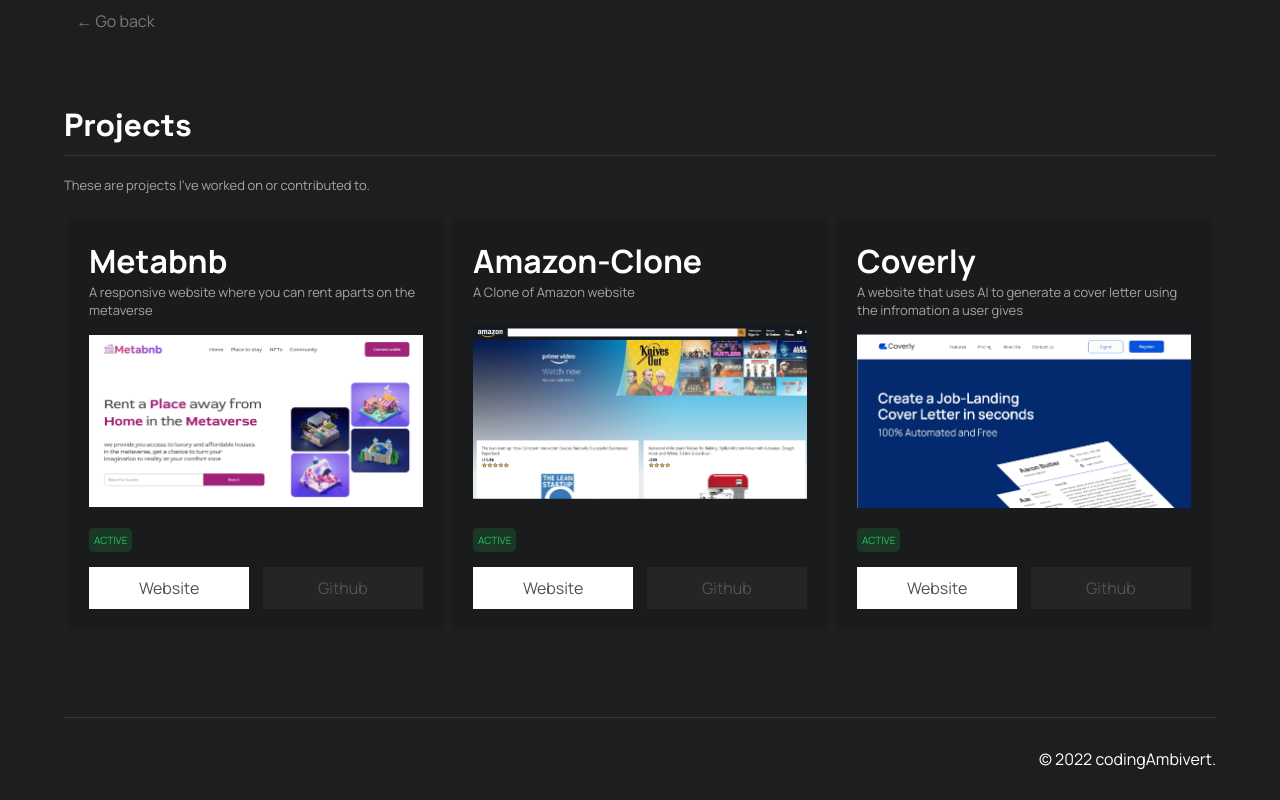
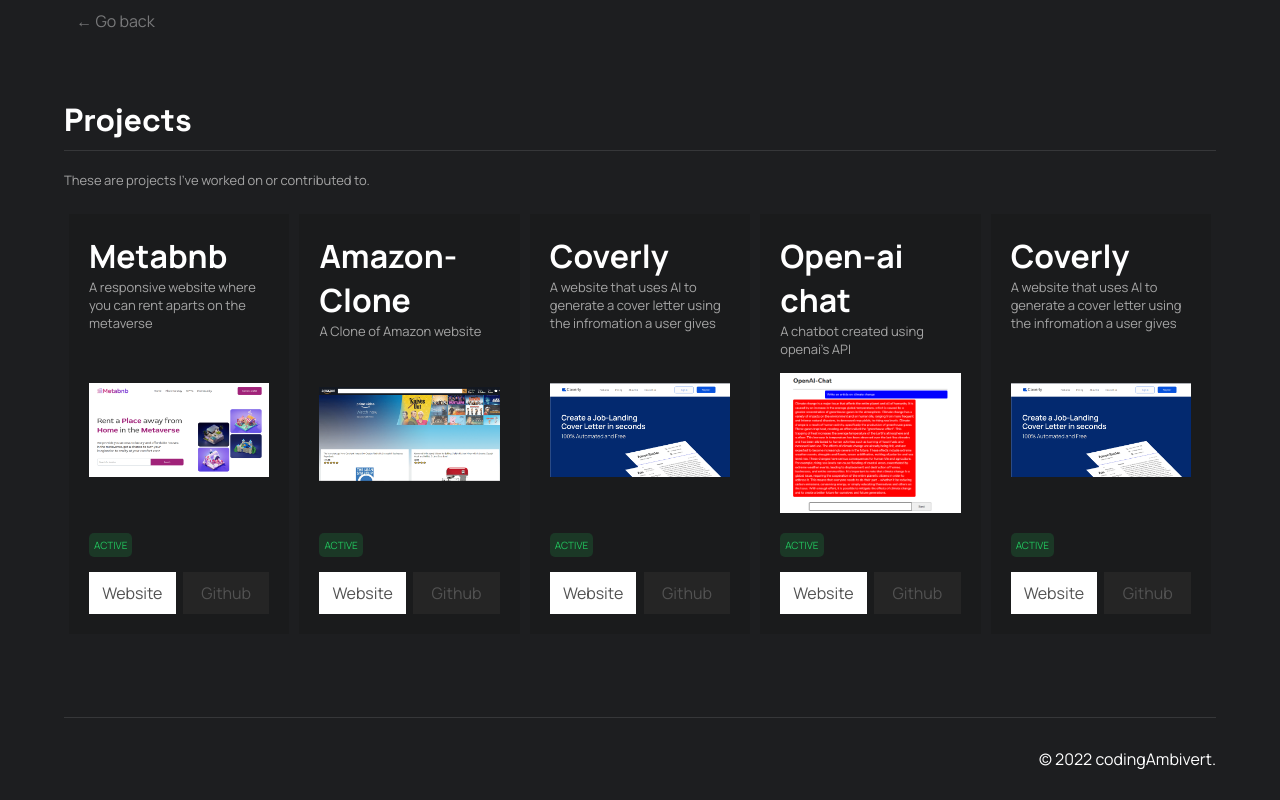
Before and after one commit to h3th-IV/portFolio, a React (Create React App) app: page /projects in a window 1280 px wide. Built offline with nearby package versions, Linux system fonts and the light colour scheme.

Commit message:
openai chat project inclusion

```diff
--- a/src/About.jsx
+++ b/src/About.jsx
@@ -43,6 +43,7 @@
         <li>Tailwind</li>
         <li>JavaScript</li>
         <li>React js</li>
+        <li>Next js</li>
         <li>Git</li>
       </ul>
       <Footer navValue={navValue} />
--- a/src/Projects.jsx
+++ b/src/Projects.jsx
@@ -5,6 +5,7 @@
 import coverlyImg from "./img/coverly.png";
 import metaBnbimg from "./img/meta-bnb.png";
 import amazonCloneImg from "./img/amazon-clone.png";
+import openaiChatImg from "./img/openai chat.png";
 
 function Projects() {
   const { navValue } = useNav(true);
@@ -121,6 +122,73 @@
               </div>
             </div>
           </div>
+          <div className="projects__cardWrapper">
+            <div>
+              <h1>Open-ai chat</h1>
+              <p>A chatbot created using openai's API</p>
+            </div>
+            <a
+              href="https://openaichatbot.vercel.app/"
+              target="_blank"
+              rel="noreferrer"
+            >
+              <img src={openaiChatImg} alt="openaiChatImage" />
+            </a>
+            <div>
+              <div className="projects__active">ACTIVE</div>
+              <div className="projects__buttons">
+                <a
+                  href="https://openaichatbot.vercel.app/"
+                  target="_blank"
+                  rel="noreferrer"
+                  id="project__website"
+                >
+                  Website
+                </a>
+
+                <a
+                  href="https://github.com/codeAmbivert/openai-chat"
+                  target="_blank"
+                  rel="noreferrer"
+                >
+                  Github
+                </a>
+              </div>
+            </div>
+          </div>
+          <div className="projects__cardWrapper">
+            <div>
+              <h1>Coverly</h1>
+              <p>
+                A website that uses AI to generate a cover letter using the
+                infromation a user gives
+              </p>
+            </div>
+            <a href="https://coverly.app" target="_blank" rel="noreferrer">
+              <img src={coverlyImg} alt="coverlyImage" />
+            </a>
+            <div>
+              <div className="projects__active">ACTIVE</div>
+              <div className="projects__buttons">
+                <a
+                  href="https://coverly.app"
+                  target="_blank"
+                  rel="noreferrer"
+                  id="project__website"
+                >
+                  Website
+                </a>
+
+                <a
+                  href="https://github.com/codingAmbivert/"
+                  target="_blank"
+                  rel="noreferrer"
+                >
+                  Github
+                </a>
+              </div>
+            </div>
+          </div>
         </div>
       </div>
 
```
Also changed, not shown: src/img/openai chat.png (added).
